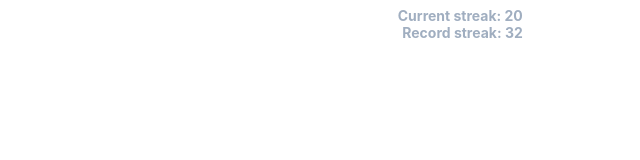
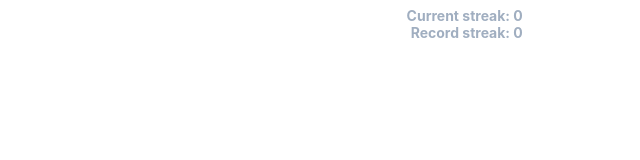
Before and after one commit to altsanz/german-drills, a React (Vite) app: page / in a window 1280 px wide. Shown: the top 160 px of the page, without its empty margins (404-1044 px from the left). Built offline with nearby package versions, Linux system fonts and the light colour scheme.

Commit message:
add current streak indicators and max streak record

```diff
--- a/src/App.tsx
+++ b/src/App.tsx
@@ -1,6 +1,7 @@
 import { Box, Button, ButtonGroup, Container, Heading } from "@chakra-ui/react";
 import React from "react";
 import "./App.css";
+import { useStreak } from "./hooks/useStreak";
 
 type Preposition = {
   preposition: string;
@@ -57,7 +58,12 @@ const prepositions: Prepositions = [
 function App() {
   const { preposition, nextPreposition } = usePreposition(prepositions);
   const [right, setRight] = React.useState<boolean | null>(null);
-
+  const {
+    increment: incrementStreak,
+    reset: resetStreak,
+    currentStreak,
+    maxStreak,
+  } = useStreak();
   const [response, setResponse] = React.useState<"akk" | "dat" | "wechsel">();
   React.useEffect(() => {
     if (response) {
@@ -67,6 +73,11 @@ function App() {
         nextPreposition();
         setRight(null);
         setResponse(undefined);
+        if (responseIsCorrect) {
+          incrementStreak();
+        } else {
+          resetStreak();
+        }
       }, 2000);
     }
     // eslint-disable-next-line react-hooks/exhaustive-deps
@@ -93,10 +104,10 @@ function App() {
           alignItems={"flex-end"}
         >
           <Heading as="h6" color={"gray.400"} size="xs">
-            Current streak: 20
+            Current streak: {currentStreak}
           </Heading>
           <Heading as="h6" color={"gray.400"} size="xs">
-            Record streak: 32
+            Record streak: {maxStreak}
           </Heading>
         </Box>
         <Box
--- a/src/hooks/useLocalStorage.ts
+++ b/src/hooks/useLocalStorage.ts
@@ -1,8 +1,10 @@
-export const useLocalStorage = (
-  key: string
-): [string | null, (value: string) => void] => {
-  function setLocalStorage(value: string) {
-    localStorage.setItem(key, value);
+export const useLocalStorage = <T>(
+  key: string,
+  parse: (stringifiedValue: string | null) => T,
+  serializer: (value: T) => string = JSON.stringify
+): [T, (value: T) => void] => {
+  function setLocalStorage(value: T) {
+    localStorage.setItem(key, serializer(value));
   }
-  return [localStorage.getItem(key), setLocalStorage];
+  return [parse(localStorage.getItem(key)), setLocalStorage];
 };
--- a/src/hooks/useStoredCounter.ts
+++ b/src/hooks/useStoredCounter.ts
@@ -1,5 +1,17 @@
 import { useLocalStorage } from "./useLocalStorage";
 
 export const useStoredCounter = () => {
-  return useLocalStorage("counter");
+  const [counter, setCounter] = useLocalStorage("counter", (stringifiedValue) =>
+    parseInt(stringifiedValue ?? "0", 10)
+  );
+
+  function incrementCounter() {
+    setCounter((counter ?? 0) + 1);
+  }
+
+  function resetCounter() {
+    setCounter(0);
+  }
+
+  return { increment: incrementCounter, reset: resetCounter, counter };
 };
--- /dev/null
+++ b/src/hooks/useStreak.ts
@@ -0,0 +1,20 @@
+import { useLocalStorage } from "./useLocalStorage";
+import { useStoredCounter } from "./useStoredCounter";
+
+export const useStreak = () => {
+  const { increment, reset, counter: currentStreak } = useStoredCounter();
+
+  const [maxStreak, setMaxStreak] = useLocalStorage(
+    "maxStreak",
+    (stringifiedValue) => parseInt(stringifiedValue ?? "0", 10)
+  );
+
+  function incrementStreak() {
+    currentStreak &&
+      currentStreak + 1 > maxStreak &&
+      setMaxStreak(currentStreak + 1);
+    increment();
+  }
+
+  return { increment: incrementStreak, reset, maxStreak, currentStreak };
+};
```
